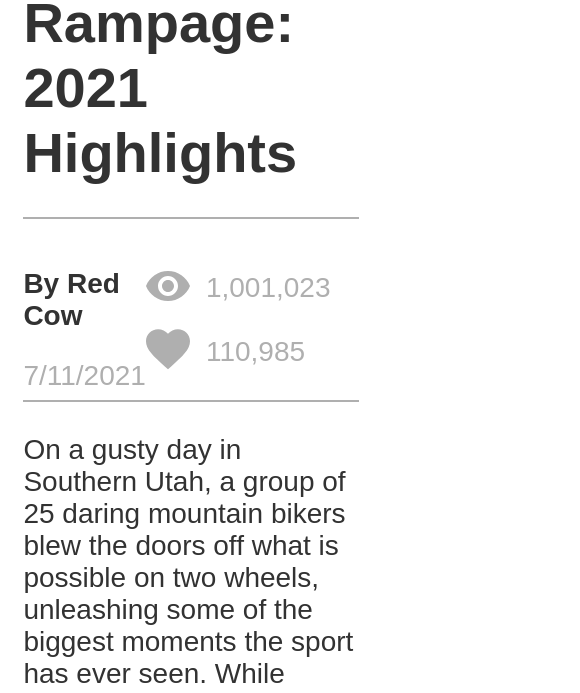
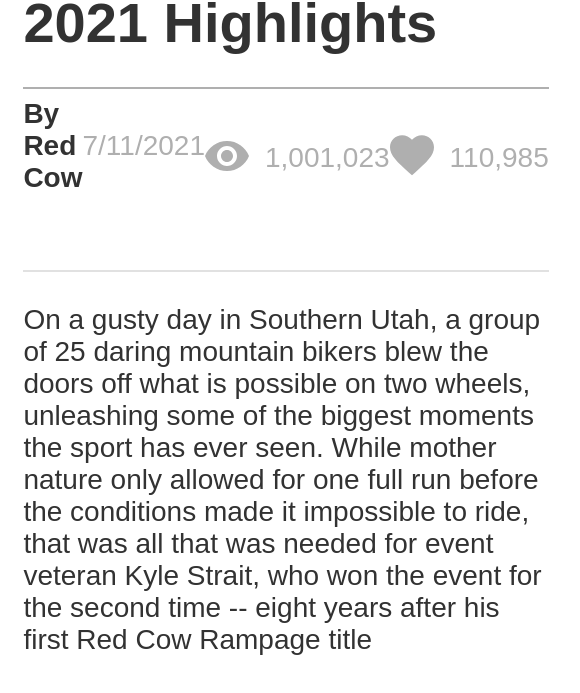
Before and after one commit to mikemazara/Video-Player-ReactApp, a React (Create React App) app in the folder Documents/workspace/Mike-Mazara-Brainflix/mike-mazara-brainflix/: page / in a window 390 px wide. Shown: the part 778-1471 px from the top of the page, 580 px wide, since content can reach past the window. Built offline with nearby package versions, Linux system fonts and the light colour scheme.

Commit message:
hero tablet styling

```diff
--- a/Documents/workspace/Mike-Mazara-Brainflix/mike-mazara-brainflix/src/components/header/header.scss
+++ b/Documents/workspace/Mike-Mazara-Brainflix/mike-mazara-brainflix/src/components/header/header.scss
@@ -14,6 +14,7 @@
         flex-wrap: nowrap;
         flex-direction: row;
         padding-left: 6vw;
+        width: 94vw;
     }
     &__logo{
         text-align: center;
--- a/Documents/workspace/Mike-Mazara-Brainflix/mike-mazara-brainflix/src/components/hero/hero.scss
+++ b/Documents/workspace/Mike-Mazara-Brainflix/mike-mazara-brainflix/src/components/hero/hero.scss
@@ -5,6 +5,14 @@
     display: flex;
     width: 100%;
     flex-wrap: wrap;
+    &__video{
+        @include tablet{
+            width: 100%;
+            padding-left: 6vw;
+            padding-right: 6vw;
+            background-color: $secondary-black;
+        }
+    }
     &__video-player{
         width: 100%;
         margin-top: 0;
@@ -22,26 +30,90 @@
             margin-bottom: 1.6rem;
             border-bottom: 2px solid $primary-grey;
             padding-bottom: 2rem;
+            @include tablet{
+                width: 100%;
+                font-size: 2.5rem;
+                margin-top: 1.5rem;
+                margin-bottom: 1.5rem;
+                padding-bottom: 0;
+                border-bottom: none;
+                padding-right: 3vw;
+            }
+
         }
+
+
+
+
         &-info{
             display: flex;
             justify-content: space-between;
             width: 80%;
             height: 8rem;
             text-align: left;
+            @include tablet{
+                width: 100%;
+                height: 2.5rem;
+                margin-bottom: 0rem;
+            }
         }
+        &-channel{
+            display: flex;
+            justify-content: flex-start;
+            align-items: center;
+            width: 100%;
+            height: 4rem;
+            margin-bottom: 1.5rem;
+            @include tablet{
+                width: 100%;
+                height: 2.5rem;
+                margin-bottom: 1rem;
+            }
+        }
+        &-numbers{
+            display: flex;
+            justify-content: flex-start;
+            align-items: center;
+            width: 100%;
+            height: 4rem;
+            margin-bottom: 1.5rem;
+            @include tablet{
+                width: 50%;
+                height: 2.5rem;
+                margin-bottom: 1rem;
+                justify-content: flex-end;
+                align-items: flex-start;
+
+
+            }
+        }
+
         &-name{
             font-size: 1.75rem;
+            @include tablet{
+                font-size: 1rem;
+                margin-top: 0;
+                padding-right: 4vw;
+            }
         }
         &-date{
             font-size: 1.75rem;
             color: $primary-grey;
+            @include tablet{
+                font-size: 1rem;
+                margin-top: 0;
+            }
         }
         &-stats{
             display: flex;
             justify-content: flex-start;
             padding-top: .75rem;
             font-size: 1.75rem;
+            @include tablet{
+                font-size: 1rem;
+                padding-top: 0;
+                padding-left: 4vw;
+            }
 
         }
         &-icon{
@@ -49,22 +121,42 @@
             height: 2.75rem;
             margin-top: .5rem;
             margin-right: 1rem;
+            @include tablet{
+                width: 1.5rem;
+                height: 1.5rem;
+                margin-bottom: 0;
+                margin-right: .5rem;
+                margin-top: 0;
+            }
         }
         &-views{
             color: $primary-grey;
             margin: 0;
             margin-top: 1rem;
+            @include tablet{
+                margin-top: 0;
+            }
         }
         &-likes{
             color: $primary-grey;
             margin: 0;
             margin-top: 1rem;
+            @include tablet{
+                margin-top: 0;
+            }
         }
         &-description{
-            border-top: 2px solid $primary-grey;
+            border-top: 2px solid $secondary-grey;
             font-size: 1.75rem;
             text-align: left;
             padding-top: 2rem;
+            @include tablet{
+                width: 100%;
+                font-size: 1.125rem;
+                padding-top: 1.5rem;
+                line-height: 1.5;
+                margin-top: 0;
+            }
         }
 
     }
```
